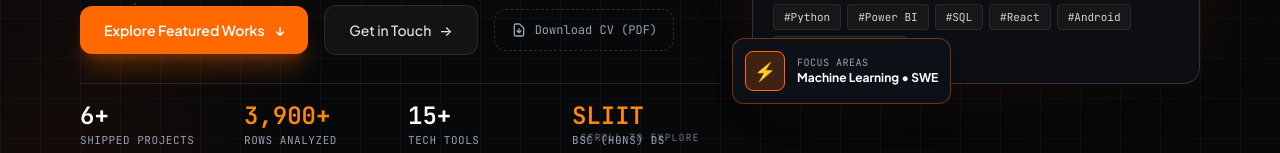
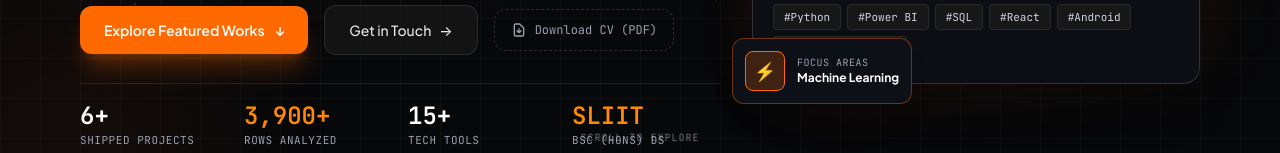
Before and after one commit to TheekshanaDilsara/my-portfolio, a Next.js app: page / in a window 1280 px wide. Shown: the part 782-935 px from the top of the page. Built offline with nearby package versions, Linux system fonts and the light colour scheme.

Commit message:
feat: add HeroSection component with bio, telemetry, and portfolio links

```diff
--- a/src/components/HeroSection.jsx
+++ b/src/components/HeroSection.jsx
@@ -185,7 +185,7 @@ export default function HeroSection() {
               </div>
               <div>
                 <div className="font-mono-code text-[10px] text-gray-400 uppercase tracking-wider">Focus Areas</div>
-                <div className="text-xs font-bold text-white">Machine Learning &bull; SWE</div>
+                <div className="text-xs font-bold text-white">Machine Learning </div>
               </div>
             </div>
           </div>
```
